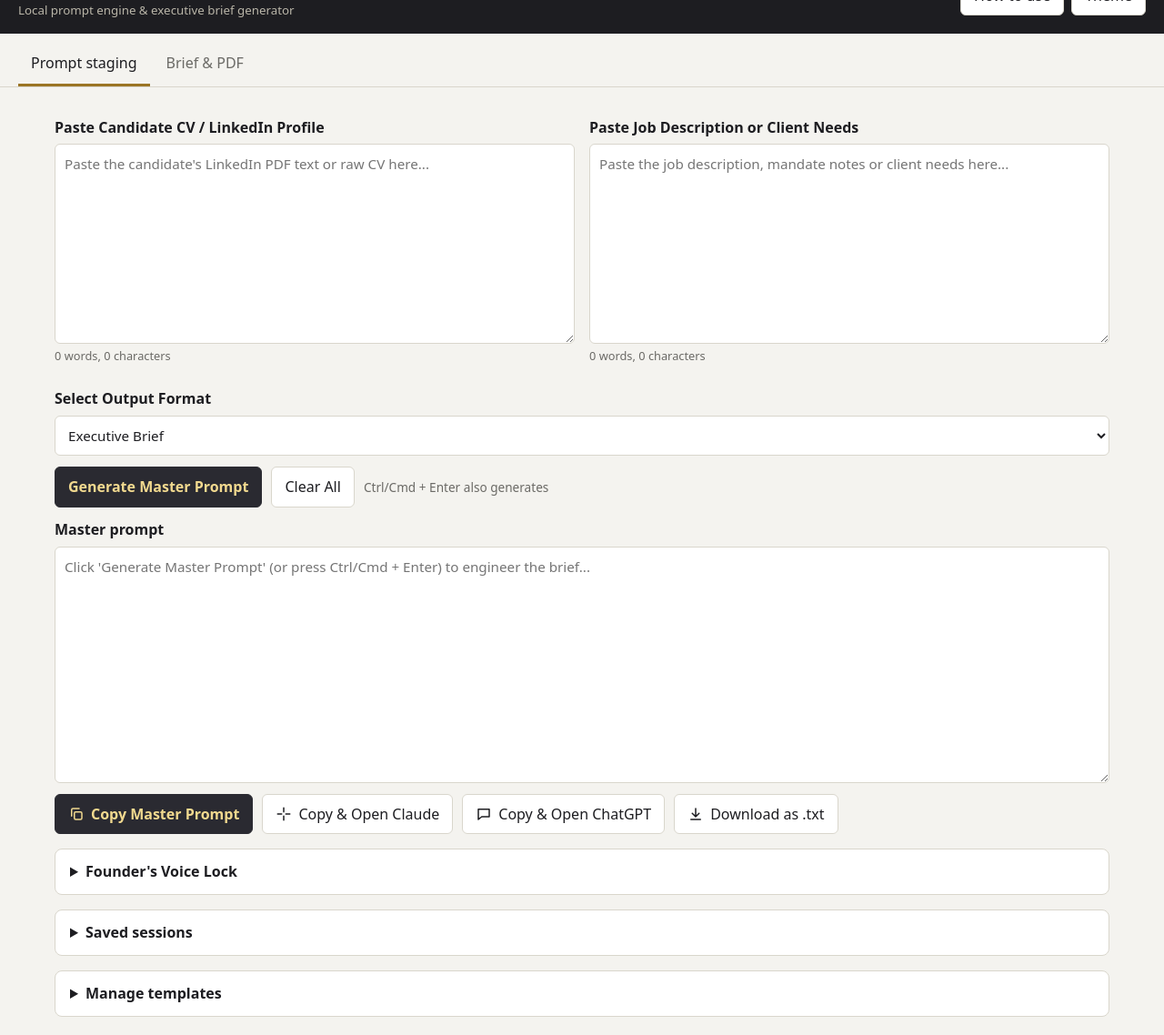
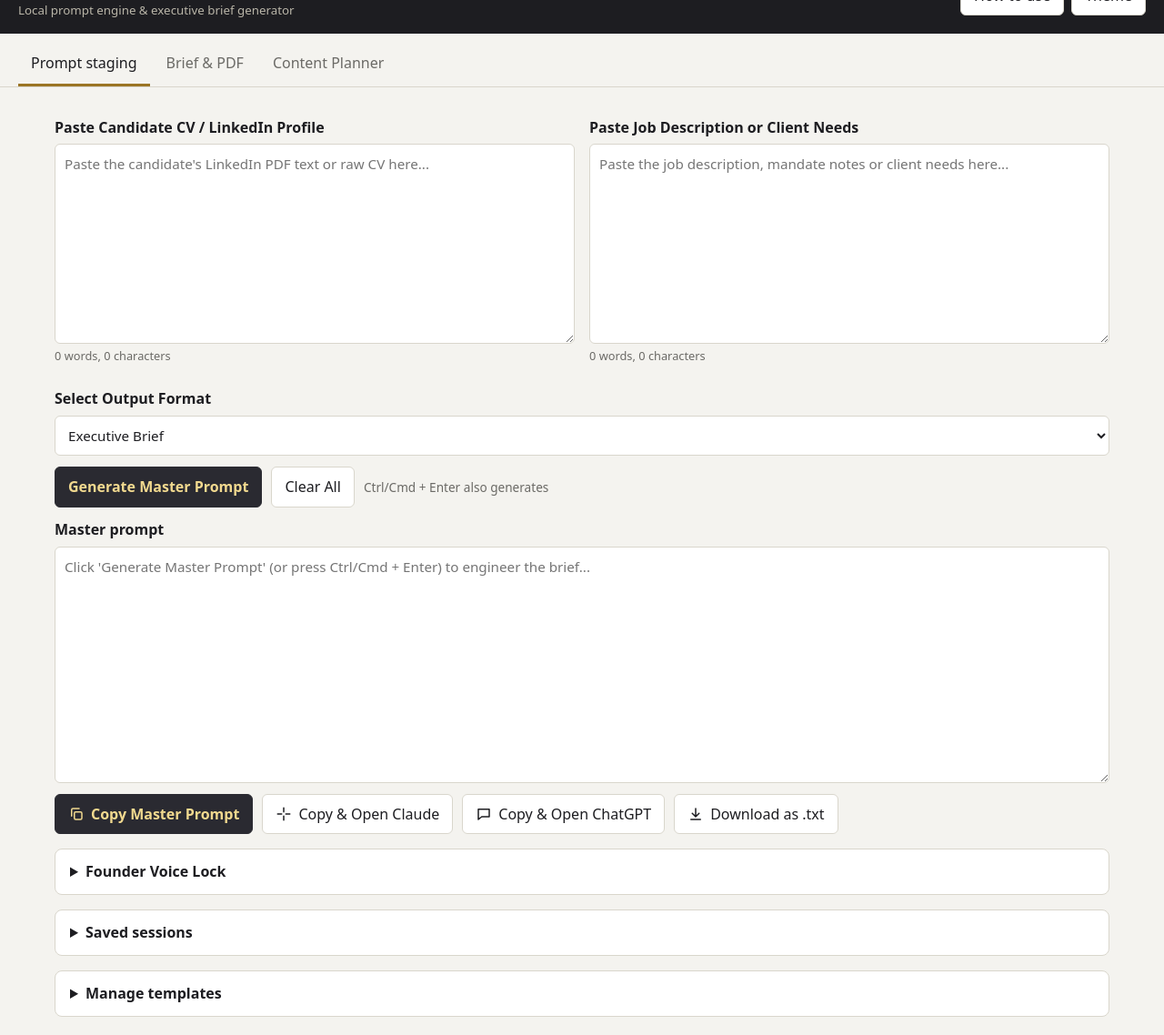
Before and after one commit to githubbest729/SpecForge-Wrapper, a website: page index.html in a window 1280 px wide. Shown: the part 47-1185 px from the top of the page at 91% size. Drawn offline with Linux system fonts and the light colour scheme.

Commit message:
Add files via upload

```diff
--- a/index.html
+++ b/index.html
@@ -1,6 +1,6 @@
 <!doctype html><html lang="en"><head><meta charset="utf-8"><meta name="viewport" content="width=device-width,initial-scale=1"><title>SpecForge Wrapper</title><meta name="description" content="Local prompt engine and executive brief generator"><meta name="theme-color" content="#1d1d21"><link rel="manifest" href="manifest.webmanifest"><link rel="icon" href="favicon.ico"><link rel="icon" type="image/png" sizes="32x32" href="icons/icon-32x32.png"><link rel="icon" type="image/png" sizes="16x16" href="icons/icon-16x16.png"><link rel="apple-touch-icon" href="icons/icon-180x180.png"><meta name="msapplication-config" content="browserconfig.xml"><link rel="stylesheet" href="css/style.css"><link rel="stylesheet" href="css/print.css" media="print"></head><body>
 <header><div><h1>SpecForge Wrapper</h1><small>Local prompt engine &amp; executive brief generator</small></div><div class="hb"><button id="help" type="button">How to use</button><button id="th" type="button">Theme</button></div></header>
-<nav><button class="on" data-t="t1" type="button">Prompt staging</button><button data-t="t2" type="button">Brief &amp; PDF</button></nav>
+<nav><button class="on" data-t="t1" type="button">Prompt staging</button><button data-t="t2" type="button">Brief &amp; PDF</button><button data-t="t3" type="button">Content Planner</button></nav>
 <main>
 <section id="t1" class="tab on">
 <div class="g">
@@ -11,7 +11,7 @@
 <div class="row"><button id="gen" class="pri" type="button">Generate Master Prompt</button><button id="clr" type="button">Clear All</button><small class="hint">Ctrl/Cmd + Enter also generates</small></div>
 <label>Master prompt<textarea id="out" readonly placeholder="Click 'Generate Master Prompt' (or press Ctrl/Cmd + Enter) to engineer the brief..."></textarea></label>
 <div class="row"><button id="cp" class="pri" type="button"><svg width="18" height="18" viewBox="0 0 24 24" aria-hidden="true"><rect x="9" y="9" width="11" height="11" rx="2"/><path d="M5 15V6a2 2 0 0 1 2-2h9"/></svg>Copy Master Prompt</button><button id="cpc" type="button"><svg width="18" height="18" viewBox="0 0 24 24" aria-hidden="true"><path d="M12 3v6M12 15v6M3 12h6M15 12h6"/></svg>Copy &amp; Open Claude</button><button id="cpg" type="button"><svg width="18" height="18" viewBox="0 0 24 24" aria-hidden="true"><path d="M4 5h16v11H9l-5 4z"/></svg>Copy &amp; Open ChatGPT</button><button id="txt" type="button"><svg width="18" height="18" viewBox="0 0 24 24" aria-hidden="true"><path d="M12 4v11M7 11l5 5 5-5M5 20h14"/></svg>Download as .txt</button><span id="msg" role="status"></span></div>
-<details><summary>Founder's Voice Lock</summary><div class="tp"><label>Paste 3 to 5 examples of the founder's past writing or posts<textarea id="voice" placeholder="Paste real posts here, separated by blank lines. For LinkedIn and marketing templates, the prompt will tell the AI to match their tone, sentence length and formatting."></textarea></label><small class="hint">Saved on this device only. Used automatically for LinkedIn, marketing, engagement and reactivation templates.</small></div></details>
+<details><summary>Founder Voice Lock</summary><div class="tp"><label>Paste 3 to 5 examples of the founder's past writing or posts<textarea id="voice" placeholder="Paste real posts here, separated by blank lines. For LinkedIn and marketing templates, the prompt will tell the AI to match their tone, sentence length and formatting."></textarea></label><small class="hint">Saved on this device only. Used automatically for LinkedIn, marketing, engagement and reactivation templates.</small></div></details>
 <details><summary>Saved sessions</summary><div class="tp">
 <label>Session name<input id="sname" placeholder="e.g. Acme CFO search"></label>
 <div class="row"><button id="ssave" type="button">Save Session</button><button id="sdup" type="button">Duplicate</button><button id="sjson" type="button">Export JSON</button></div>
@@ -24,6 +24,7 @@
 <label class="chk"><input type="checkbox" id="conf">Include Confidential Header/Footer</label>
 <label>Header and footer text<input id="ctext" placeholder="Confidential – Executive Search"></label>
 <button id="pdf" class="pri" type="button">Generate Client PDF</button><p class="hint">In the print dialog choose Save as PDF, paper A4, margins None, headers and footers off.</p></div><article id="pv" class="a4"></article></section>
+<section id="t3" class="tab"><h2 class="ph2">Weekly Content Planner</h2><p class="hint">Plan the week's LinkedIn posts. Saved on this device.</p><div id="plan"></div></section>
 </main>
 <dialog id="hd" aria-labelledby="hdt"><h2 id="hdt">How SpecForge works</h2>
 <ol><li><strong>Stage.</strong> Paste the candidate's CV and the Job Description, then select your output format.</li>
```
